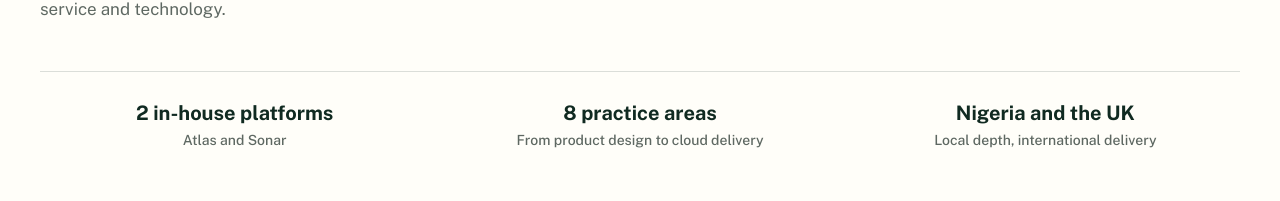
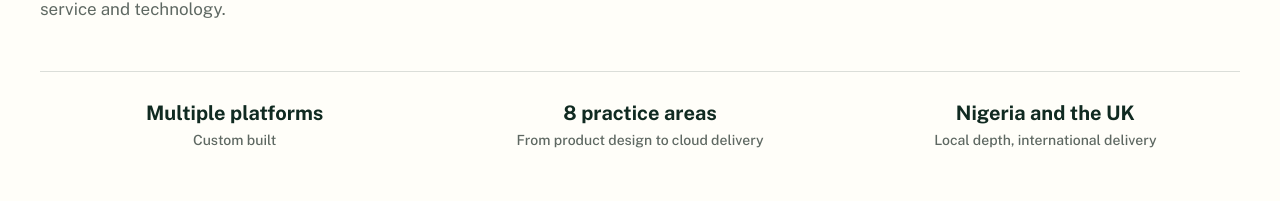
Before and after one commit to iDebugg/VonNewMan-Website, a Next.js app: page / in a window 1280 px wide. Shown: the part 2010-2211 px from the top of the page. Built offline with nearby package versions, Linux system fonts and the light colour scheme; no server answers.

Commit message:
Stats: 'Multiple platforms' with 'Custom built' beneath (client wording)
Co-Authored-By: Claude Fable 5.1 <noreply@anthropic.com>

```diff
--- a/components/sections/TrustBand.tsx
+++ b/components/sections/TrustBand.tsx
@@ -41,8 +41,8 @@ export function TrustBand() {
         </div>
         <dl className="mt-12 grid gap-4 border-t border-ink/15 pt-7 text-center sm:grid-cols-3">
           <div>
-            <dd className="text-title font-bold">2 in-house platforms</dd>
-            <dt className="mt-1 text-label text-slate">Atlas and Sonar</dt>
+            <dd className="text-title font-bold">Multiple platforms</dd>
+            <dt className="mt-1 text-label text-slate">Custom built</dt>
           </div>
           <div>
             <dd className="text-title font-bold">8 practice areas</dd>
```
